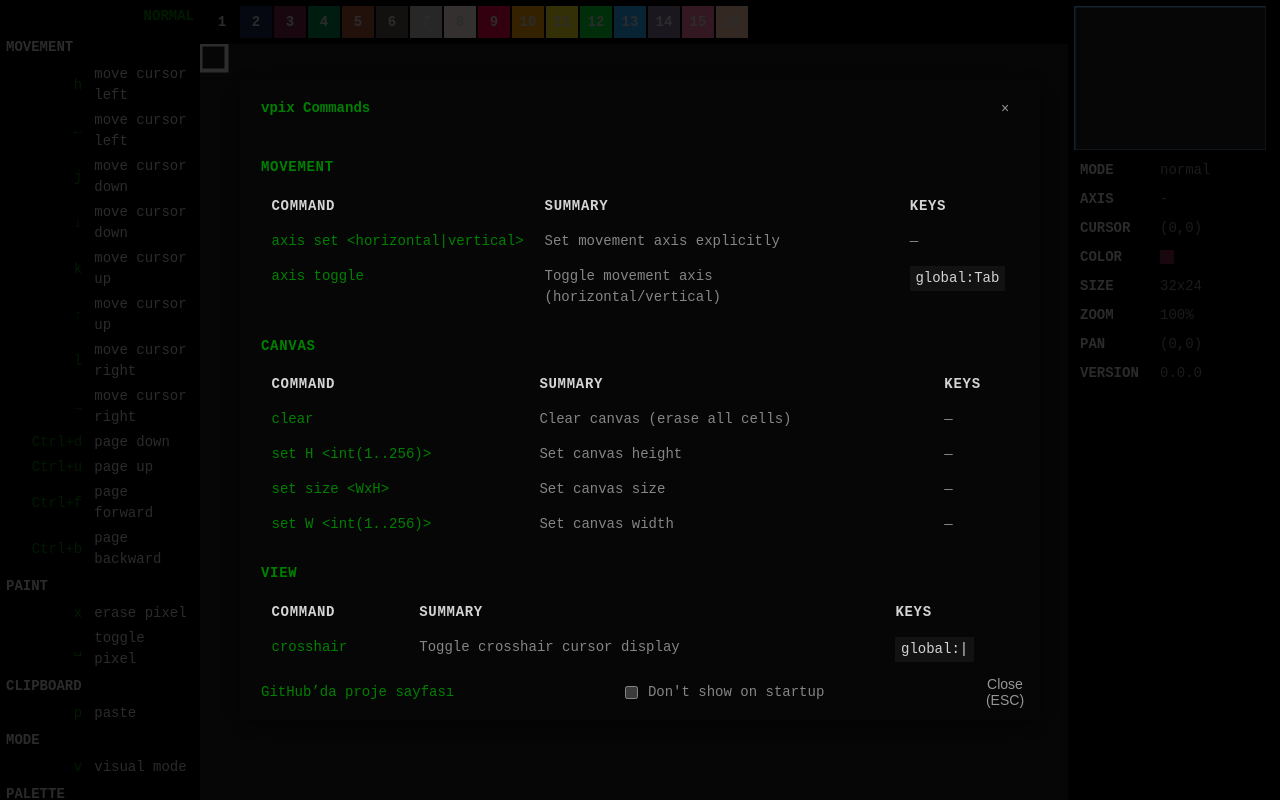
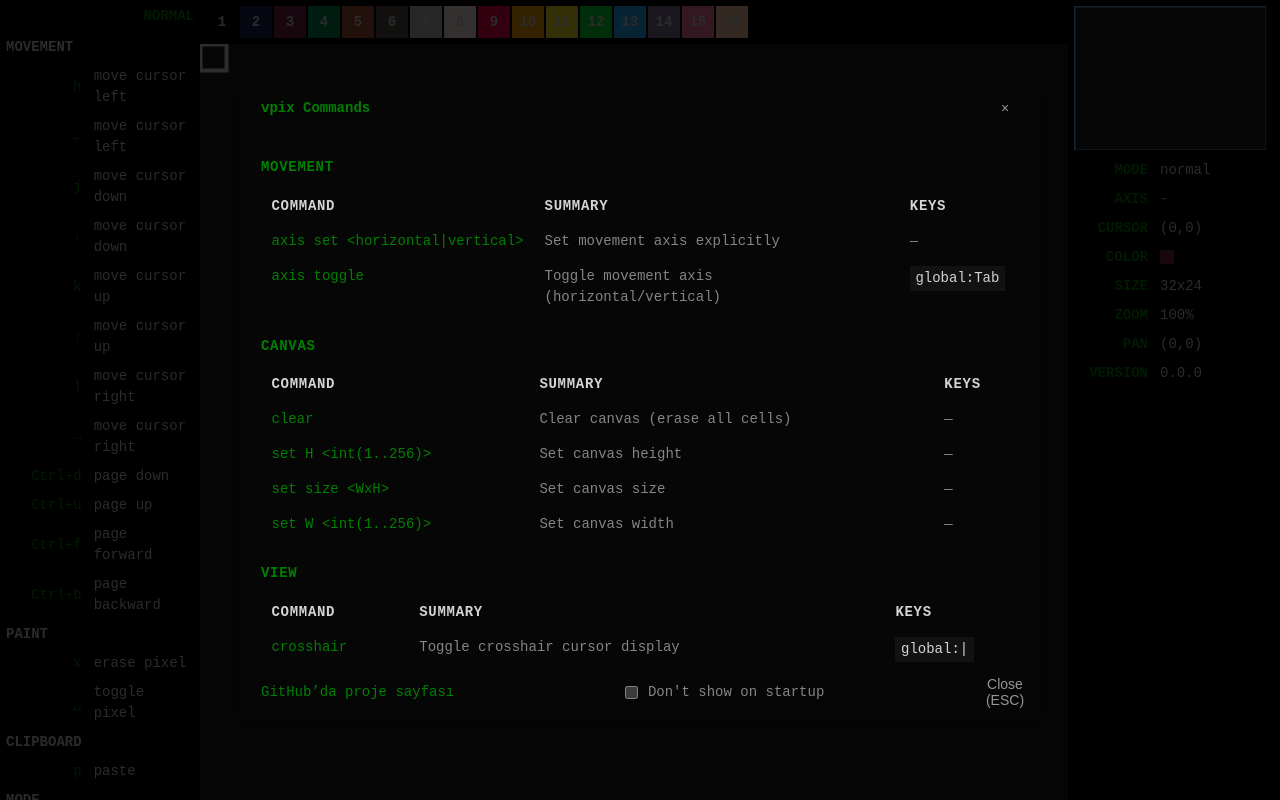
Before and after one commit to miratcan/vpix2, a React (Vite) app: page / in a window 1280 px wide. Built offline with nearby package versions, Linux system fonts and the light colour scheme; a web font is replaced by a local one.

Commit message:
refactor(css): use semantic naming for info table columns
- Renamed table column classes to .info-table-key and .info-table-value
- Keys (left column) are now right-aligned with accent color
- Values (right column) are left-aligned with text color
- Applied to both KeyHint and StatusBar components

```diff
--- a/src/App.css
+++ b/src/App.css
@@ -56,7 +56,13 @@
   vertical-align: middle;
 }
 
-.info-table th {
+.info-table-key {
+  text-align: right;
+  color: var(--color-accent);
+  white-space: nowrap;
+}
+
+.info-table-value {
   text-align: left;
   color: var(--color-text);
 }
--- a/src/components/KeyHint/KeyHint.css
+++ b/src/components/KeyHint/KeyHint.css
@@ -25,17 +25,8 @@
   padding: var(--spacing-xs) var(--spacing-s);
 }
 
-.info-table tbody td.key-hint-key {
-  color: var(--color-accent);
-  padding: 2px var(--spacing-s);
-  white-space: nowrap;
-  text-align: right;
+.info-table tbody td.info-table-key {
   width: 1%;
-}
-
-.info-table tbody td.key-hint-desc {
-  color: var(--color-text);
-  padding: 2px var(--spacing-s);
 }
 
 .info-table tbody tr:hover td {
--- a/src/components/KeyHint/KeyHint.tsx
+++ b/src/components/KeyHint/KeyHint.tsx
@@ -187,8 +187,8 @@ export default function KeyHint({ prefix, count, visible, mode = 'normal', keyma
             <tbody>
               {prefixBindings.map((binding) => (
                 <tr key={binding.key}>
-                  <td className="key-hint-key">{binding.key}</td>
-                  <td className="key-hint-desc">{binding.description}</td>
+                  <td className="info-table-key">{binding.key}</td>
+                  <td className="info-table-value">{binding.description}</td>
                 </tr>
               ))}
             </tbody>
@@ -226,8 +226,8 @@ export default function KeyHint({ prefix, count, visible, mode = 'normal', keyma
               </tr>
               {cat.bindings.map((binding) => (
                 <tr key={`${cat.category}-${binding.key}`}>
-                  <td className="key-hint-key">{binding.key}</td>
-                  <td className="key-hint-desc">{binding.description}</td>
+                  <td className="info-table-key">{binding.key}</td>
+                  <td className="info-table-value">{binding.description}</td>
                 </tr>
               ))}
             </>
--- a/src/components/StatusBar/StatusBar.css
+++ b/src/components/StatusBar/StatusBar.css
@@ -1,7 +1,7 @@
 .status-bar {
   color: var(--color-text-muted);
 }
-.info-table th {
+.status-bar .info-table-key {
   width: 40%;
 }
 .color-chip {
--- a/src/components/StatusBar/StatusBar.tsx
+++ b/src/components/StatusBar/StatusBar.tsx
@@ -9,40 +9,40 @@ export default function StatusBar({ engine, zoom, pan }: Props) {
       <table className="info-table" role="table">
         <tbody>
           <tr>
-            <th scope="row">MODE</th>
-            <td>{engine.mode}</td>
+            <th scope="row" className="info-table-key">MODE</th>
+            <td className="info-table-value">{engine.mode}</td>
           </tr>
           <tr>
-            <th scope="row">AXIS</th>
-            <td>
+            <th scope="row" className="info-table-key">AXIS</th>
+            <td className="info-table-value">
               <span className="axis-symbol" aria-label="axis">
                 {engine.axis === 'horizontal' ? '-' : '|'}
               </span>
             </td>
           </tr>
           <tr>
-            <th scope="row">CURSOR</th>
-            <td>({engine.cursor.x},{engine.cursor.y})</td>
+            <th scope="row" className="info-table-key">CURSOR</th>
+            <td className="info-table-value">({engine.cursor.x},{engine.cursor.y})</td>
           </tr>
           <tr>
-            <th scope="row">COLOR</th>
-            <td><span className="color-chip" style={{ background: engine.color }} /></td>
+            <th scope="row" className="info-table-key">COLOR</th>
+            <td className="info-table-value"><span className="color-chip" style={{ background: engine.color }} /></td>
           </tr>
           <tr>
-            <th scope="row">SIZE</th>
-            <td>{engine.width}x{engine.height}</td>
+            <th scope="row" className="info-table-key">SIZE</th>
+            <td className="info-table-value">{engine.width}x{engine.height}</td>
           </tr>
           <tr>
-            <th scope="row">ZOOM</th>
-            <td>{Math.round((zoom || 1) * 100)}%</td>
+            <th scope="row" className="info-table-key">ZOOM</th>
+            <td className="info-table-value">{Math.round((zoom || 1) * 100)}%</td>
           </tr>
           <tr>
-            <th scope="row">PAN</th>
-            <td>({pan?.x ?? 0},{pan?.y ?? 0})</td>
+            <th scope="row" className="info-table-key">PAN</th>
+            <td className="info-table-value">({pan?.x ?? 0},{pan?.y ?? 0})</td>
           </tr>
           <tr>
-            <th scope="row">VERSION</th>
-            <td>{__APP_VERSION__}</td>
+            <th scope="row" className="info-table-key">VERSION</th>
+            <td className="info-table-value">{__APP_VERSION__}</td>
           </tr>
         </tbody>
       </table>
```
